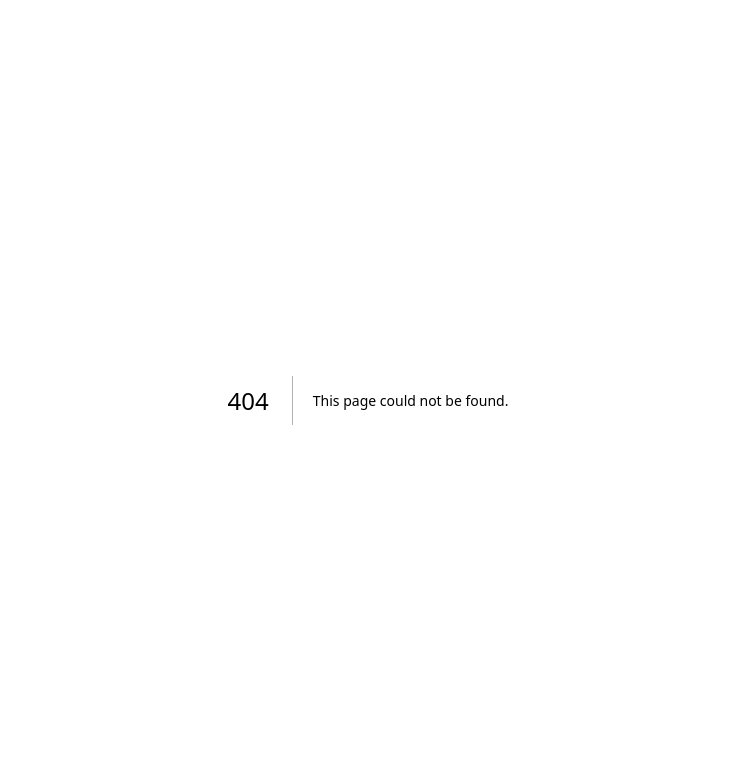
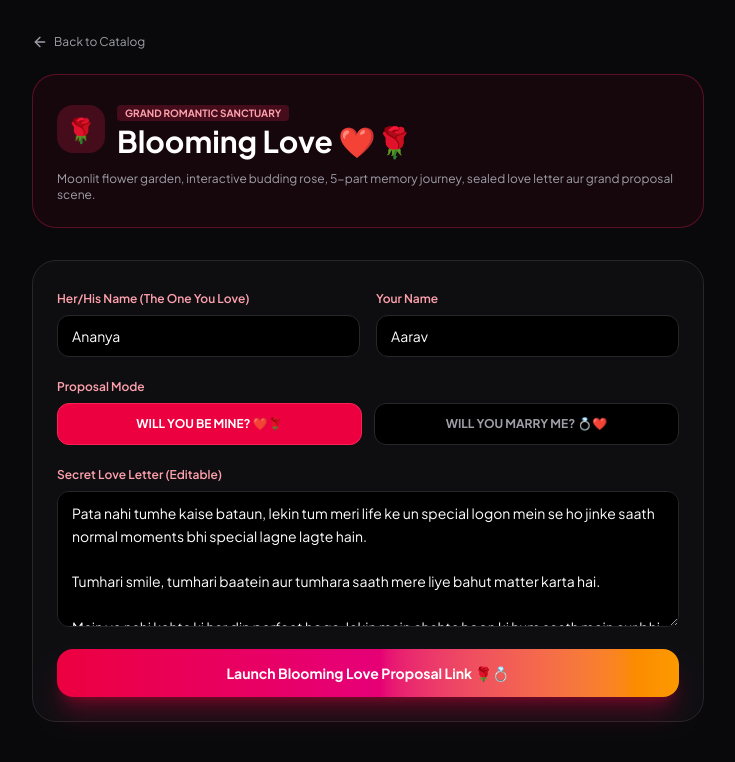
Before and after one commit to sameerkhan86926-a11y/vibe-wish, a Next.js app: page /create/blooming in a window 1280 px wide. Before the commit this address had no page. Shown: the top 762 px of the page, without its empty margins (272-1007 px from the left). Built offline with nearby package versions, Linux system fonts and the light colour scheme; a web font is replaced by a local one.

Commit message:
Create page.tsx

```diff
--- /dev/null
+++ b/src/app/create/blooming/page.tsx
@@ -0,0 +1,167 @@
+"use client";
+
+import { useState } from "react";
+import Link from "next/link";
+import { encodeData } from "@/lib/encoder";
+import { BloomingLovePayload } from "@/lib/bloomingTypes";
+import { ArrowLeft, Flower2, Copy, Check, Heart } from "lucide-react";
+
+export default function BloomingLoveCreator() {
+  const [partnerName, setPartnerName] = useState("Ananya");
+  const [senderName, setSenderName] = useState("Aarav");
+  const [proposalType, setProposalType] = useState<"mine" | "marry">("mine");
+  const [customLetter, setCustomLetter] = useState(
+    `Pata nahi tumhe kaise bataun, lekin tum meri life ke un special logon mein se ho jinke saath normal moments bhi special lagne lagte hain.\n\nTumhari smile, tumhari baatein aur tumhara saath mere liye bahut matter karta hai.\n\nMain ye nahi kehta ki har din perfect hoga, lekin main chahta hoon ki hum saath mein aur bhi beautiful memories banayein.\n\nAur aaj main tumse ek special baat poochna chahta hoon... ❤️`
+  );
+
+  const [generatedLink, setGeneratedLink] = useState("");
+  const [copied, setCopied] = useState(false);
+
+  const handleGenerate = (e: React.FormEvent) => {
+    e.preventDefault();
+
+    const payload: BloomingLovePayload = {
+      partnerName: partnerName.trim(),
+      senderName: senderName.trim(),
+      proposalType,
+      customLetter: customLetter.trim(),
+      storyCards: [
+        { id: "1", title: "Our First Conversation 💬", iconName: "chat", note: "Wo pehli baar jab baat shuru hui thi, kisne socha tha ki ek din tum meri puri duniya ban jaogi." },
+        { id: "2", title: "Our First Memory 🥹", iconName: "heart", note: "Wo pehli mulaqat, wo nervous smile aur ghanton bina thake baatein karna." },
+        { id: "3", title: "The Moment You Became Special ❤️", iconName: "sparkle", note: "Jab ehsaas hua ki tumhare bina mera koi bhi din complete nahi lagta." },
+        { id: "4", title: "Our Favourite Moments 📸", iconName: "camera", note: "Har hasi, har choti ladai, aur har wo pal jisme humne ek-doosre ko choose kiya." },
+        { id: "5", title: "Our Beautiful Future ✨", iconName: "future", note: "Ek naya safar, naye sapne, aur har mod par tumhara haath mere haath mein." },
+      ]
+    };
+
+    const encoded = encodeData(payload as any);
+    const origin = typeof window !== "undefined" ? window.location.origin : "";
+    setGeneratedLink(`${origin}/vibe-wish/w/blooming/#d=${encoded}`);
+  };
+
+  const handleCopy = () => {
+    if (!generatedLink) return;
+    navigator.clipboard.writeText(generatedLink);
+    setCopied(true);
+    setTimeout(() => setCopied(false), 2000);
+  };
+
+  return (
+    <main className="min-h-screen bg-zinc-950 px-4 py-8 text-zinc-100 sm:px-8">
+      <div className="mx-auto max-w-2xl">
+        <Link href="/" className="inline-flex items-center gap-1.5 text-xs text-zinc-400 hover:text-white mb-6">
+          <ArrowLeft className="h-4 w-4" /> Back to Catalog
+        </Link>
+
+        <div className="rounded-3xl border border-rose-500/30 bg-rose-950/20 p-6 mb-8">
+          <div className="flex items-center gap-3">
+            <div className="flex h-12 w-12 items-center justify-center rounded-2xl bg-rose-500/20 text-rose-400 text-2xl">
+              🌹
+            </div>
+            <div>
+              <span className="rounded bg-rose-500/20 px-2 py-0.5 text-[10px] font-bold text-rose-300 uppercase">
+                Grand Romantic Sanctuary
+              </span>
+              <h1 className="text-2xl font-black text-white sm:text-3xl">Blooming Love ❤️🌹</h1>
+            </div>
+          </div>
+          <p className="mt-3 text-xs text-zinc-400">
+            Moonlit flower garden, interactive budding rose, 5-part memory journey, sealed love letter aur grand proposal scene.
+          </p>
+        </div>
+
+        <form onSubmit={handleGenerate} className="space-y-4 rounded-3xl border border-zinc-800 bg-zinc-900/40 p-6">
+          <div className="grid grid-cols-1 sm:grid-cols-2 gap-4">
+            <div>
+              <label className="text-xs font-semibold text-rose-300">Her/His Name (The One You Love)</label>
+              <input
+                type="text"
+                required
+                value={partnerName}
+                onChange={(e) => setPartnerName(e.target.value)}
+                className="mt-1.5 w-full rounded-xl border border-zinc-800 bg-black px-3.5 py-2.5 text-sm text-white focus:border-rose-500 focus:outline-none"
+              />
+            </div>
+            <div>
+              <label className="text-xs font-semibold text-rose-300">Your Name</label>
+              <input
+                type="text"
+                required
+                value={senderName}
+                onChange={(e) => setSenderName(e.target.value)}
+                className="mt-1.5 w-full rounded-xl border border-zinc-800 bg-black px-3.5 py-2.5 text-sm text-white focus:border-rose-500 focus:outline-none"
+              />
+            </div>
+          </div>
+
+          <div>
+            <label className="text-xs font-semibold text-rose-300">Proposal Mode</label>
+            <div className="mt-1.5 grid grid-cols-2 gap-3">
+              <button
+                type="button"
+                onClick={() => setProposalType("mine")}
+                className={`cursor-pointer rounded-xl p-3 text-xs font-bold border transition-all ${
+                  proposalType === "mine"
+                    ? "bg-rose-600 border-rose-500 text-white"
+                    : "bg-black border-zinc-800 text-zinc-400 hover:text-white"
+                }`}
+              >
+                WILL YOU BE MINE? ❤️🌹
+              </button>
+              <button
+                type="button"
+                onClick={() => setProposalType("marry")}
+                className={`cursor-pointer rounded-xl p-3 text-xs font-bold border transition-all ${
+                  proposalType === "marry"
+                    ? "bg-amber-600 border-amber-500 text-white"
+                    : "bg-black border-zinc-800 text-zinc-400 hover:text-white"
+                }`}
+              >
+                WILL YOU MARRY ME? 💍❤️
+              </button>
+            </div>
+          </div>
+
+          <div>
+            <label className="text-xs font-semibold text-rose-300">Secret Love Letter (Editable)</label>
+            <textarea
+              rows={5}
+              required
+              value={customLetter}
+              onChange={(e) => setCustomLetter(e.target.value)}
+              className="mt-1.5 w-full rounded-xl border border-zinc-800 bg-black px-3.5 py-2.5 text-sm text-white focus:border-rose-500 focus:outline-none leading-relaxed"
+            />
+          </div>
+
+          <button
+            type="submit"
+            className="w-full cursor-pointer rounded-2xl bg-gradient-to-r from-rose-600 via-pink-600 to-amber-500 py-3.5 text-sm font-black text-white shadow-xl shadow-rose-600/30 active:scale-95 transition-transform"
+          >
+            Launch Blooming Love Proposal Link 🌹💍
+          </button>
+        </form>
+
+        {generatedLink && (
+          <div className="mt-6 rounded-3xl border border-rose-500/40 bg-rose-950/30 p-5">
+            <span className="text-xs font-bold font-mono text-rose-300">PROPOSAL SANCTUARY LINK READY:</span>
+            <div className="mt-2 flex items-center gap-2">
+              <input
+                type="text"
+                readOnly
+                value={generatedLink}
+                className="w-full rounded-xl border border-zinc-800 bg-black/80 px-3.5 py-2 text-xs text-zinc-300 font-mono select-all"
+              />
+              <button
+                type="button"
+                onClick={handleCopy}
+                className="cursor-pointer rounded-xl bg-rose-500 px-4 py-2 text-xs font-bold text-white hover:bg-rose-400"
+              >
+                {copied ? <Check className="h-4 w-4" /> : <Copy className="h-4 w-4" />}
+              </button>
+            </div>
+          </div>
+        )}
+      </div>
+    </main>
+  );
+}
```
